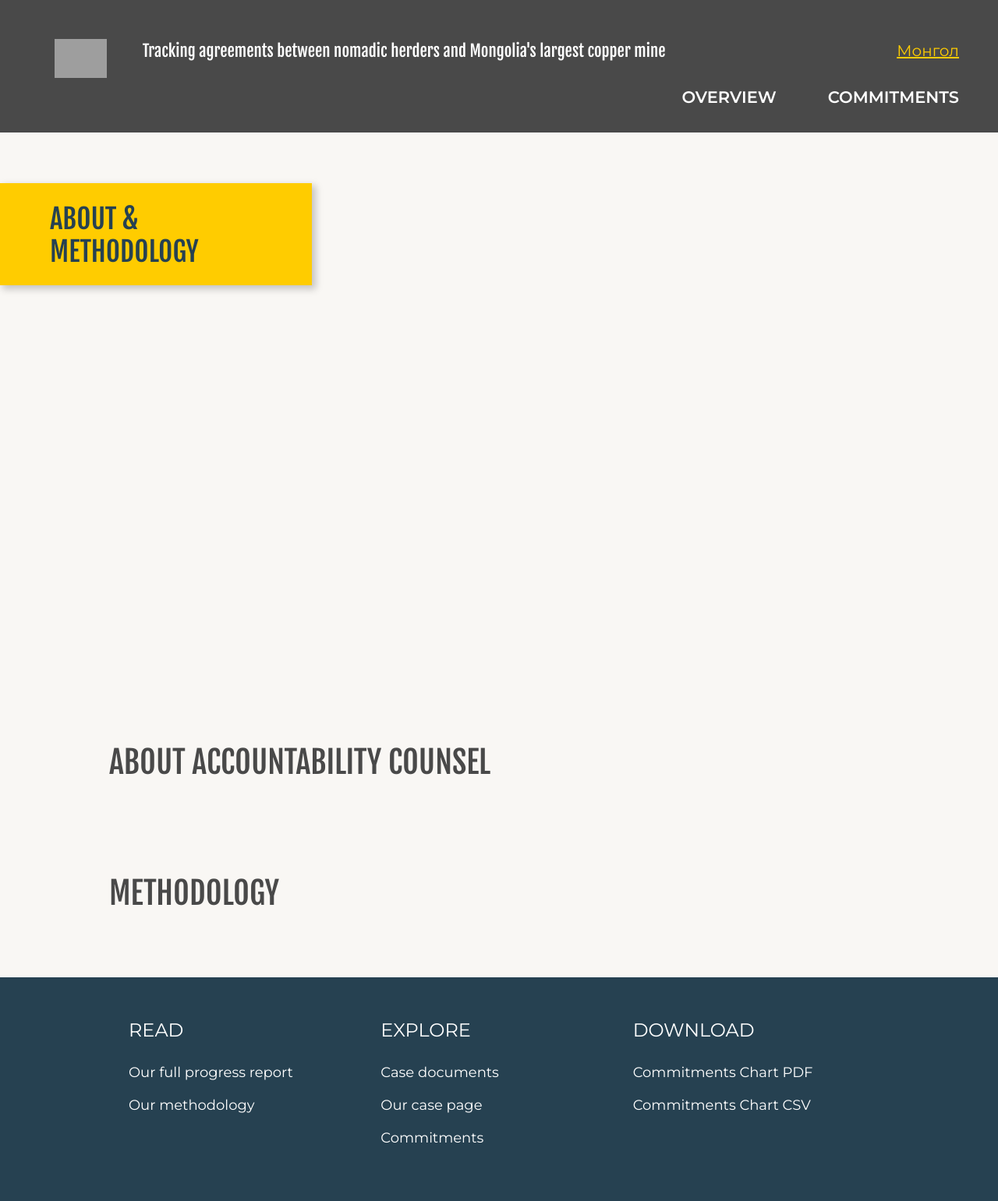
After one commit to acounsel/scorecard, a Django app: page /methodology in a window 1280 px wide. The commit adds this page. Shown: the whole page at 78% size. Run offline with Django 3.2, Linux system fonts and the light colour scheme; data that the repository does not hold is empty; some libraries are stand-ins or nearby versions; grey boxes are pictures that could not be loaded.

Commit message:
add methodology and footer changes

```diff
--- a/scorecard/models.py
+++ b/scorecard/models.py
@@ -39,6 +39,8 @@ class Overview(TimeStampedModel):
     commitments_image = models.ImageField(
         storage=storage_backends.PrivateMediaStorage(),
         upload_to='images/', blank=True, null=True)
+    about_us = models.TextField(blank=True)
+    methodology = models.TextField(blank=True)
     report = models.URLField(max_length=255, blank=True)
 
     def __str__(self):
@@ -181,7 +183,7 @@ class Commitment(models.Model):
     is_complete = models.NullBooleanField()
 
     class Meta:
-        ordering = ('order_num', 'order_letter')
+        ordering = ('order_num', 'id', 'order_letter')
 
     def __str__(self):
         return self.name
--- a/scorecard/templates/addins/footer.html
+++ b/scorecard/templates/addins/footer.html
@@ -5,18 +5,18 @@
     <div class="Footer-info d-flex flex-column">
       <p>{% trans "Read" %}</p>
       <a href="">{% trans "Our full progress report" %}</a>
-      <a href="">{% trans "Our methodology" %}</a>
+      <a href="{% url 'methodology' %}">{% trans "Our methodology" %}</a>
     </div>
     <div class="Footer-info d-flex flex-column">
       <p>{% trans "Explore" %}</p>
-      <a href="">{% trans "Case documents" %}</a>
+      <a href="{% url 'document-list' %}">{% trans "Case documents" %}</a>
       <a href="">{% trans "Our case page" %}</a>
       <a href="">{% trans "Commitments" %}</a>
     </div>
     <div class="Footer-info d-flex flex-column">
       <p>{% trans "Download" %}</p>
       <a href="">{% trans "Commitments Chart PDF" %}</a>
-      <a href="">{% trans "Commitments Chart CSV" %}</a>
+      <a href="{% url 'export' %}">{% trans "Commitments Chart CSV" %}</a>
     </div>
   </div>
 </div>
--- a/scorecard/templates/base.html
+++ b/scorecard/templates/base.html
@@ -53,7 +53,7 @@
         text-transform: uppercase;
         margin: 0;
       }
-      h3 {
+      h3, .h3 {
         font-size: 40px;
         line-height: 60px;
       }
@@ -206,21 +206,23 @@
           max-width: 1000px;
           margin: 0 auto;
         }
+          .SectionContent .HalfWidth {
+            max-width: 465px;
+          }
           .SectionContent p {
             padding-bottom: 10px;
-            max-width: 465px;
           }
           .SectionContent.Commitments {
             max-width: 1200px;
           }
       .Tab-Overview {
         color: #264151;
-        padding: 25px 120px 22px;
+        padding: 25px 50px 22px 5%;
         background-color: #FFCC00;
         box-shadow: 4px 4px 9px 1px rgba(0,0,0,0.21);
         font-family: 'Fjalla One', sans-serif;
         font-size: 35px;
-        max-width: 25%;
+        max-width: 30%;
         min-width: 400px;
         margin-top: -15px;
         text-transform: uppercase;
@@ -357,10 +359,13 @@
         .Commitment-category i {
           transition-duration: 0.5s;
         }
-        .Commitment-category--slidedown.Inactive {
+        .Commitment-category--slidedown {
           display: none;
         }
-        .Commitment-category.Inactive i {
+          .Commitment-category--slidedown.Active {
+            display: block;
+          }
+        .Commitment-category.Active i {
           transform: rotate(180deg);
           transition-duration: 0.5s;
         }
@@ -475,11 +480,10 @@
           font-size: 18px;
           line-height: 22px;
           padding: 10px;
-          text-decoration: none;
         }
-          .Footer-info a:hover {
+/*          .Footer-info a:hover {
             text-decoration: none;
-          }
+          }*/
          /* footer .Icon {
             background-color: #FFFFFF;
             color: #264151;
--- /dev/null
+++ b/scorecard/templates/scorecard/methodology.html
@@ -0,0 +1,16 @@
+{% extends 'base.html' %}
+{% load i18n %}
+{% block body %}
+<div id="hero" class="Commitments-hero" style="background-image: url('{{ overview.commitments_image.url  }}')">
+  <h1 class="Tab-Overview">{% trans "About &amp; Methodology" %}</h1>
+</div>
+<div class="SectionContent my-5">
+  <h2 class="h3">About Accountability Counsel</h2>
+  {{ overview.about_us|safe }}
+</div>
+<div class="SectionContent my-5">
+  <h2 class="h3">Methodology</h2>
+  {{ overview.methodology|safe }}
+</div>
+
+{% endblock %}
--- a/scorecard/templates/scorecard/overview_detail.html
+++ b/scorecard/templates/scorecard/overview_detail.html
@@ -16,8 +16,8 @@
   <div id="image1" class="BgImage" style="background-image:url('{{ overview.story_image.url }}')"></div>
   <div id="story2" class="Section">
     <div class="SectionContent d-flex flex-column flex-md-row justify-content-between">
-      <p>{{ overview.story_part2 }}</p>
-      <p>{{ overview.story_part3 }}</p>
+      <p class="HalfWidth">{{ overview.story_part2 }}</p>
+      <p class="HalfWidth">{{ overview.story_part3 }}</p>
     </div>
   </div>
   {% include 'scorecard/achievements.html' %}
--- a/scorecard/translation.py
+++ b/scorecard/translation.py
@@ -7,7 +7,7 @@ from .models import Document
 class OverviewTranslationOptions(TranslationOptions):
     fields = ('name', 'story_part1', 'story_part2', 'story_part3',
         'achievements_text', 'challenges_text',
-        'commitment_chart_text')
+        'commitment_chart_text', 'about_us', 'methodology')
 
 @register(CommitmentCategory)
 class CommitmentCategoryOptions(TranslationOptions):
@@ -20,7 +20,7 @@ class CommitmentOptions(TranslationOptions):
 
 @register(Status)
 class StatusOptions(TranslationOptions):
-    fields = ('status', 'description')
+    fields = ('description',)
 
 @register(Achievement)
 class AchievementOptions(TranslationOptions):
--- a/scorecard/urls.py
+++ b/scorecard/urls.py
@@ -1,7 +1,7 @@
 from django.urls import include, path
 
 from .views import Home, CommitmentList, CommitmentExport
-from .views import DocumentList
+from .views import DocumentList, Methodology
 
 urlpatterns = [
     path('', Home.as_view(), name='home'),
@@ -11,4 +11,6 @@ urlpatterns = [
         name='document-list'),
     path('export', CommitmentExport.as_view(),
         name='export'),
+    path('methodology', Methodology.as_view(),
+        name='methodology')
 ]
--- a/scorecard/views.py
+++ b/scorecard/views.py
@@ -4,8 +4,6 @@ from django.views.generic import View, DetailView, ListView
 
 from .models import Overview, Commitment, Status, Achievement
 from .models import Challenge, Recommendation, Document
-
-
 
 
 class Home(DetailView):
@@ -79,3 +77,10 @@ class DocumentList(ListView):
         context['overview'] = Overview.objects.first()
         context['title'] = 'Documents'
         return context
+
+class Methodology(DetailView):
+    model = Overview
+    template_name = 'scorecard/methodology.html'
+
+    def get_object(self, queryset=None):
+        return Overview.objects.first()
```
Also changed, not shown: scorecard/templates/scorecard/commitment_list.html (+5 -5 lines), scorecard/migrations/0012_auto_20200610_2052.py (added), scorecard/migrations/0013_auto_20200610_2134.py (added), scorecard/migrations/0014_auto_20200610_2245.py (added).
